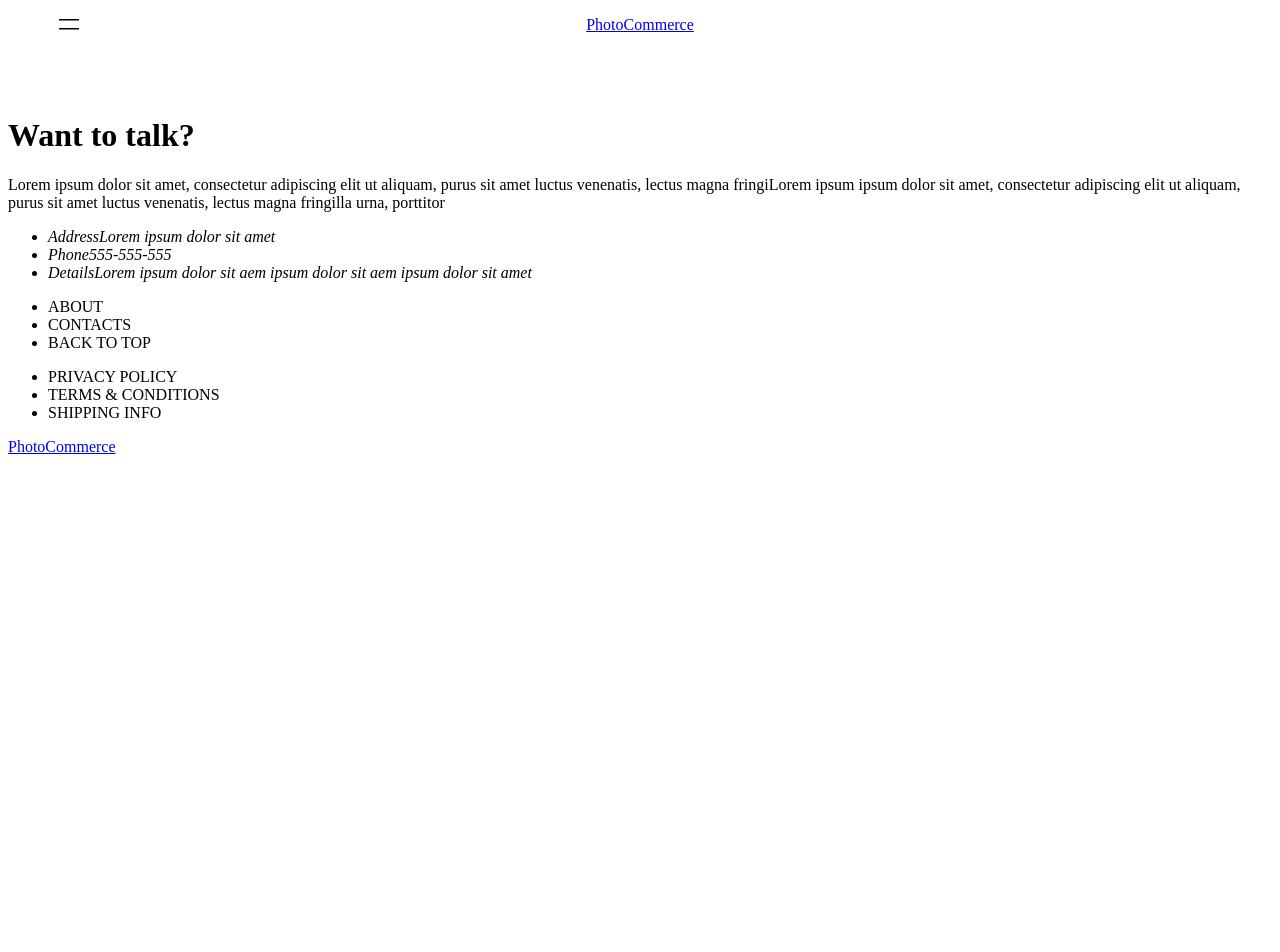
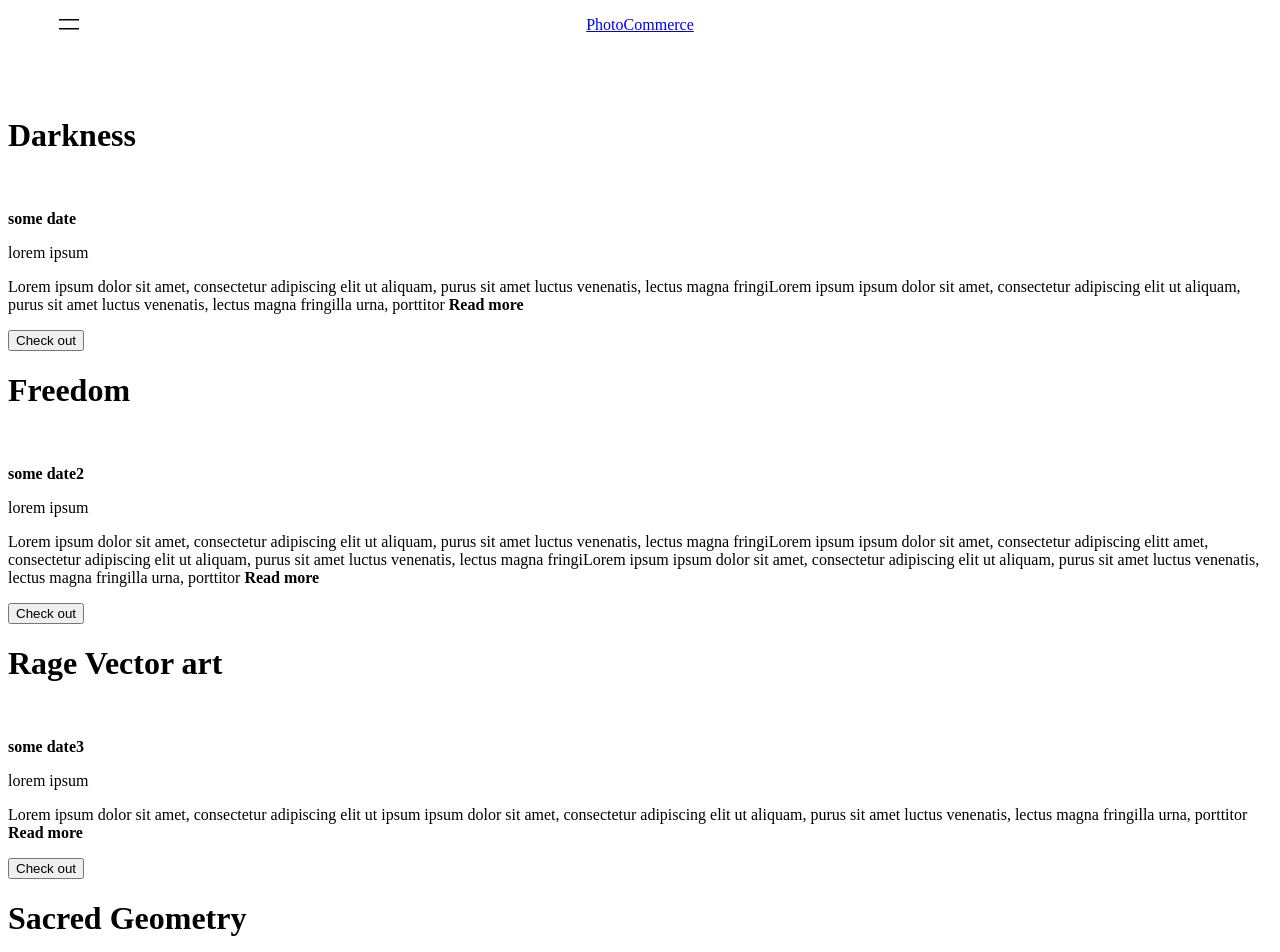
Before and after one commit to DominickVale/Photographer-E-Commerce, a Next.js app: page / in a window 1280 px wide. Shown: the top 952 px of the page. Before the commit the page ends 800 px from the top, so only its background shows below. Built offline with nearby package versions, Linux system fonts and the light colour scheme.

Commit message:
Add basic product page SSR

```diff
--- /dev/null
+++ b/pages/api/products.json
@@ -0,0 +1,30 @@
+{
+  "1":{
+    "title": "Darkness",
+    "date": "some date",
+    "image_url": "not used",
+    "description": "Lorem ipsum dolor sit amet, consectetur adipiscing elit ut aliquam, purus sit amet luctus venenatis, lectus magna fringiLorem ipsum  ipsum dolor sit amet, consectetur adipiscing elit ut aliquam, purus sit amet luctus venenatis, lectus magna fringilla urna, porttitor",
+    "price": 3
+  },
+  "2":{
+    "title": "Freedom",
+    "date": "some date2",
+    "image_url": "not used",
+    "description": "Lorem ipsum dolor sit amet, consectetur adipiscing elit ut aliquam, purus sit amet luctus venenatis, lectus magna fringiLorem ipsum  ipsum dolor sit amet, consectetur adipiscing elitt amet, consectetur adipiscing elit ut aliquam, purus sit amet luctus venenatis, lectus magna fringiLorem ipsum  ipsum dolor sit amet, consectetur adipiscing elit ut aliquam, purus sit amet luctus venenatis, lectus magna fringilla urna, porttitor",
+    "price": 2.9999
+  },
+  "3":{
+    "title": "Rage Vector art",
+    "date": "some date3",
+    "image_url": "not used",
+    "description": "Lorem ipsum dolor sit amet, consectetur adipiscing elit ut ipsum  ipsum dolor sit amet, consectetur adipiscing elit ut aliquam, purus sit amet luctus venenatis, lectus magna fringilla urna, porttitor",
+    "price": 24
+  },
+  "4":{
+    "title": "Sacred Geometry",
+    "date": "some date2",
+    "image_url": "not used",
+    "description": "Lorem ipsum dolor sit amet, consectecing elit ut aliquam, purus sit amet luctus venenatis, lectus magna fringilla urna, porttitor",
+    "price": 2405.30
+  }
+}
```
Also changed, not shown: pages/product/[id].js (added, +47 -0 lines), pages/products/[id].js (deleted, +0 -24 lines).
